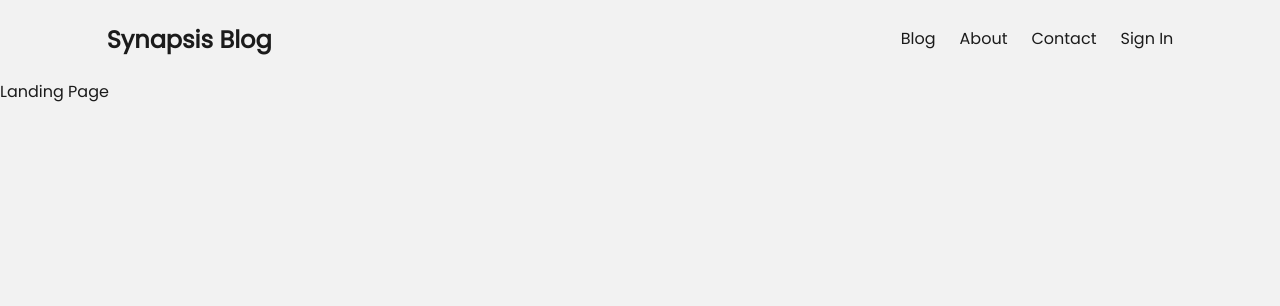
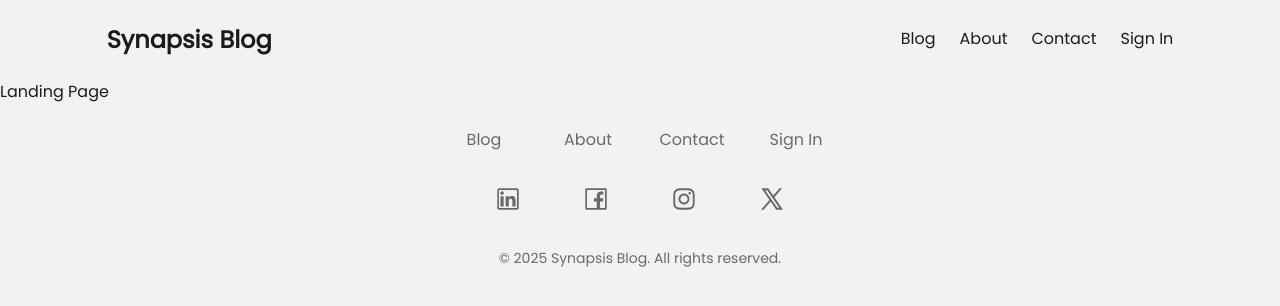
Before and after one commit to ditramadia/synapsis-blog, a Next.js app: page / in a window 1280 px wide. Shown: the top 306 px of the page. Built offline with nearby package versions, Linux system fonts and the light colour scheme.

Commit message:
feat: add footer

```diff
--- a/package.json
+++ b/package.json
@@ -9,6 +9,7 @@
     "lint": "next lint"
   },
   "dependencies": {
+    "@ant-design/icons": "^5.6.1",
     "@fontsource/poppins": "^5.2.5",
     "next": "13.5.8",
     "react": "^18",
--- /dev/null
+++ b/src/components/navigation/Footer.tsx
@@ -0,0 +1,52 @@
+import React from 'react'
+import { InstagramOutlined, XOutlined, FacebookOutlined, LinkedinOutlined } from '@ant-design/icons';
+
+import navigation from '@/settings/navigation'
+import Link from 'next/link';
+
+function Footer() {
+  return (
+    <div className='container flex flex-col gap-8 py-4 md:py-6'>
+      <div className='grid grid-cols-2 md:grid-cols-4 gap-4 w-[400px] mx-auto'>
+        {
+          navigation.map((nav, i) => (
+            <div key={i} className='mx-auto text-native-black-700 cursor-pointer transition-colors duration-150 ease-in-out hover:text-native-black-900'>
+              <Link href={nav.url}>
+                <span>{nav.text}</span>
+              </Link>
+            </div>
+          ))
+        }
+      </div>
+
+      <div className='flex justify-center gap-16'>
+        <Link href="/">
+          <div className='text-native-black-700 text-2xl transition-colors duration-150 ease-in-out hover:text-native-black-900'>
+            <LinkedinOutlined />
+          </div>
+        </Link>
+        <Link href="/">
+          <div className='text-native-black-700 text-2xl transition-colors duration-150 ease-in-out hover:text-native-black-900'>
+            <FacebookOutlined />
+          </div>
+        </Link>
+        <Link href="/">
+          <div className='text-native-black-700 text-2xl transition-colors duration-150 ease-in-out hover:text-native-black-900'>
+            <InstagramOutlined/>
+          </div>
+        </Link>
+        <Link href="/">
+          <div className='text-native-black-700 text-2xl transition-colors duration-150 ease-in-out hover:text-native-black-900'>
+            <XOutlined />
+          </div>
+        </Link>
+      </div>
+
+      <div className='mx-auto text-sm text-native-black-700'>
+        <p>&copy; 2025 Synapsis Blog. All rights reserved.</p>
+      </div>
+    </div>
+  )
+}
+
+export default Footer
--- a/src/components/navigation/Navbar.tsx
+++ b/src/components/navigation/Navbar.tsx
@@ -1,26 +1,9 @@
 import React from 'react'
-import Link from 'next/link'
 import NavbarItem from './NavbarItem'
 
+import navigation from '@/settings/navigation';
+
 function Navbar() {
-  const navigation = [
-    {
-      text: 'Blog',
-      url: '/blog'
-    },
-    {
-      text: 'About',
-      url: '/about'
-    },
-    {
-      text: 'Contact',
-      url: '/contact'
-    },
-    {
-      text: 'Sign In',
-      url: '/sign-in'
-    },
-  ]
 
   return (
     <div className='container py-4 md:py-6 flex flex-col md:flex-row md:justify-between items-center gap-2'>
--- a/src/components/navigation/NavbarItem.tsx
+++ b/src/components/navigation/NavbarItem.tsx
@@ -10,7 +10,7 @@ function NavbarItem(props: NavbarItemProps) {
   const { text, url } = props
 
   return (
-    <li className='relative cursor-pointer after:block after:h-[2px] after:w-0 after:bg-native-black after:transition-all after:ease-in-out after:duration-150 hover:after:w-full'>
+    <li className='relative cursor-pointer after:block after:h-[2px] after:w-0 after:bg-native-black-900 after:transition-all after:ease-in-out after:duration-150 hover:after:w-full'>
       <Link href={url}>
         <span>{text}</span>
       </Link>
--- a/src/pages/_app.tsx
+++ b/src/pages/_app.tsx
@@ -5,10 +5,12 @@ import '@/styles/layout.css'
 import '@fontsource/poppins';
 
 import Navbar from '@/components/navigation/Navbar'
+import Footer from '@/components/navigation/Footer';
 
 export default function App({ Component, pageProps }: AppProps) {
   return <>
   <Navbar />
   <Component {...pageProps} />
+  <Footer />
   </>
 }
--- a/src/pages/index.tsx
+++ b/src/pages/index.tsx
@@ -1,5 +1,3 @@
-import Navbar from "@/components/navigation/Navbar"
-
 export default function Home() {
   return (
     <main>
--- /dev/null
+++ b/src/settings/navigation.ts
@@ -0,0 +1,20 @@
+const navigation = [
+  {
+    text: 'Blog',
+    url: '/blog'
+  },
+  {
+    text: 'About',
+    url: '/about'
+  },
+  {
+    text: 'Contact',
+    url: '/contact'
+  },
+  {
+    text: 'Sign In',
+    url: '/sign-in'
+  },
+]
+
+export default navigation
--- a/tailwind.config.ts
+++ b/tailwind.config.ts
@@ -11,7 +11,10 @@ const config: Config = {
       colors: {
         native: {
           white: "#f2f2f2",
-          black: "#1b1b1b"
+          black: {
+            700: "#696969",
+            900: "#1b1b1b"
+          }
         }
       }
     },
```
Also changed, not shown: 1 other file (tests, documents, lock files or other folders).
